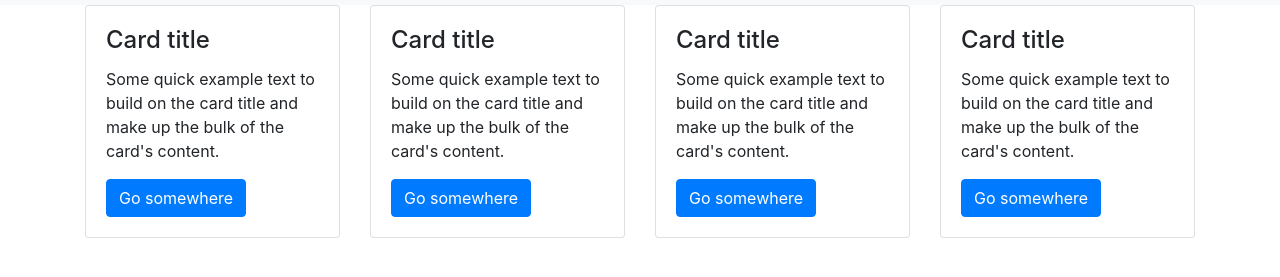
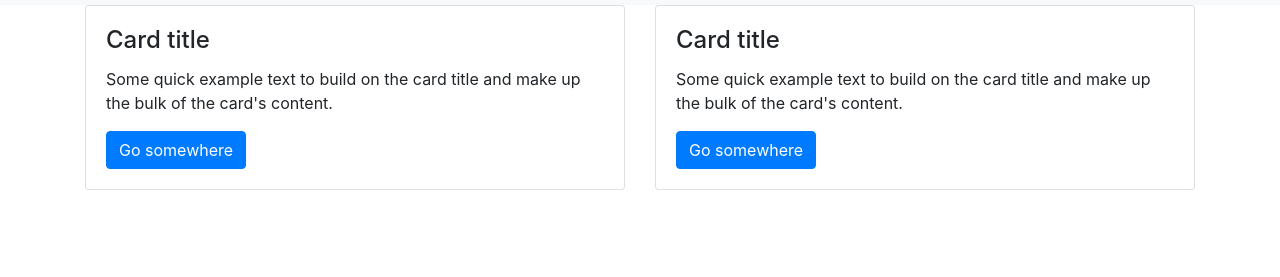
Before and after one commit to sagaradista/sagaradista.github.io, a plain HTML site: page home.html in a window 1280 px wide. Shown: the part 51-328 px from the top of the page. Drawn offline with nearby package versions, Linux system fonts and the light colour scheme.

Commit message:
Update home.html

```diff
--- a/home.html
+++ b/home.html
@@ -74,24 +74,6 @@
         </div>
 
       </div>
-      <div class="col">
-         <div class="card">
-            <div class="card-body">
-    <h4 class="card-title">Card title</h4>
-    <p class="card-text">Some quick example text to build on the card title and make up the bulk of the card's content.</p>
-    <a href="#" class="btn btn-primary">Go somewhere</a>
-  </div>
-
-        </div>
-
-      </div>
-      <div class="col">
-         <div class="card">
-            <div class="card-body">
-    <h4 class="card-title">Card title</h4>
-    <p class="card-text">Some quick example text to build on the card title and make up the bulk of the card's content.</p>
-    <a href="#" class="btn btn-primary">Go somewhere</a>
-  </div>
 
         </div>
 
```
